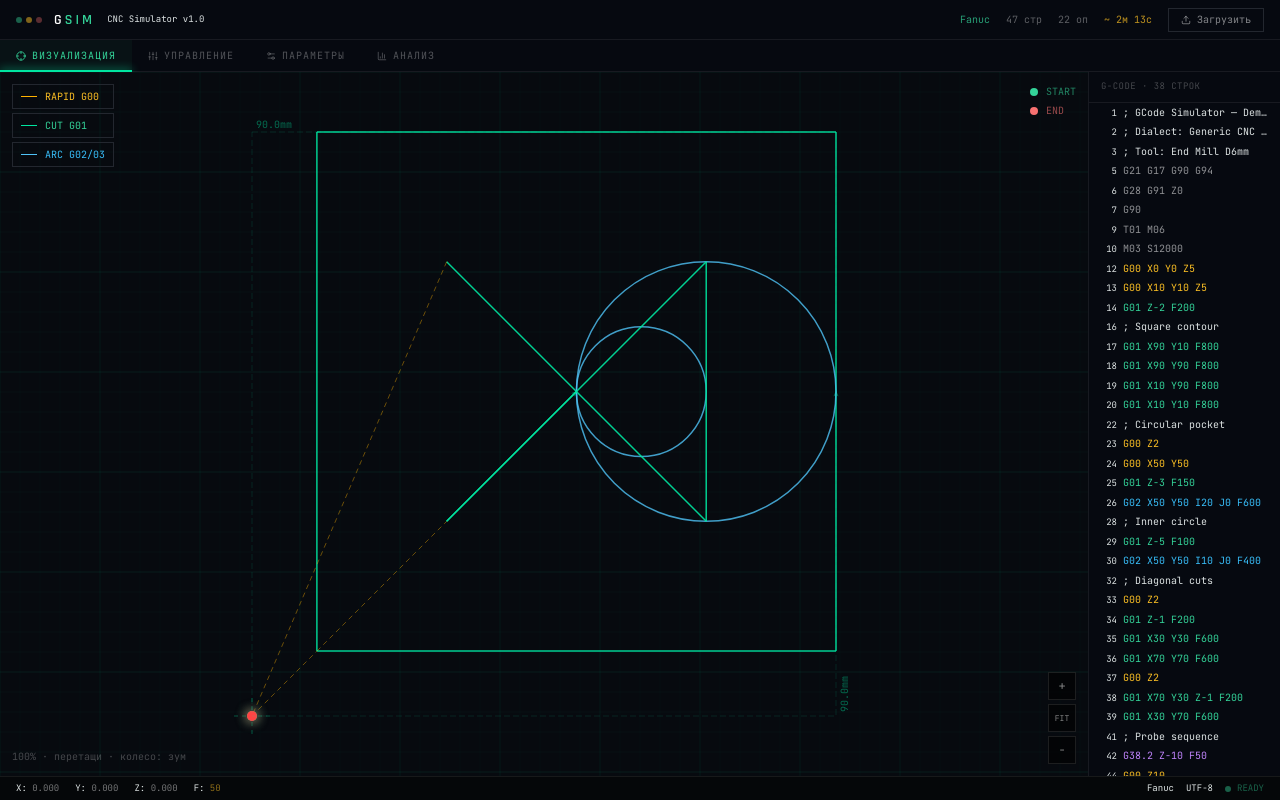
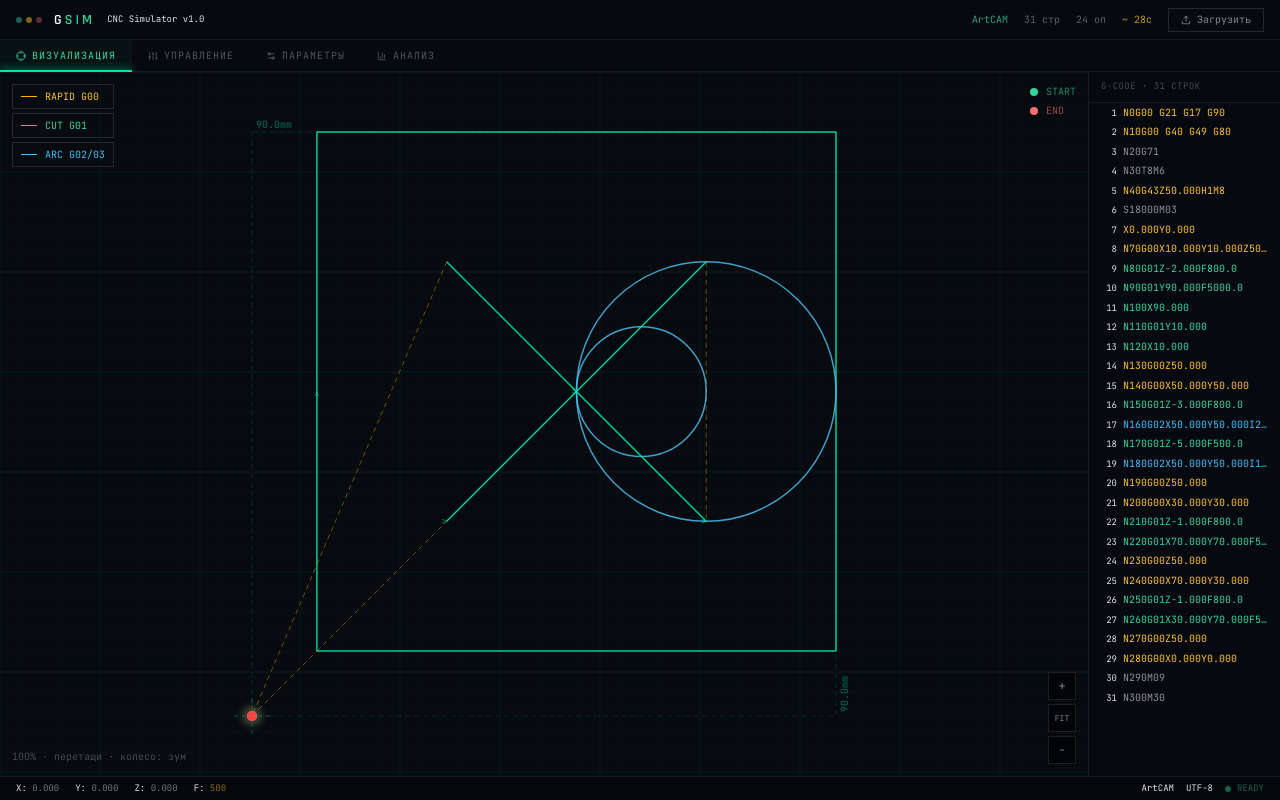
Before and after one commit to pr-poehali-dev/gcode-simulator-visualization, a React (Vite) app: page / in a window 1280 px wide. Built offline with nearby package versions, Linux system fonts and the light colour scheme.

Commit message:
Добавить CNC G-код программу

```diff
--- a/src/pages/Index.tsx
+++ b/src/pages/Index.tsx
@@ -49,12 +49,15 @@ interface ParseResult {
 
 // ─── G-Code Parser ────────────────────────────────────────────────────────────
 function detectDialect(code: string): string {
-  if (/HAAS/i.test(code) || /Q\d+\s+R\d+/i.test(code)) return "Haas CNC";
+  if (/ArtCAM/i.test(code) || /G71/.test(code) && /N\d+G\d+/.test(code)) return "ArtCAM";
+  if (/HAAS/i.test(code)) return "Haas CNC";
   if (/FANUC/i.test(code) || /\(FANUC/i.test(code)) return "Fanuc";
   if (/;MACH3/i.test(code) || /\(Mach3/i.test(code)) return "Mach3";
   if (/GRBL/i.test(code) || /\$H/i.test(code)) return "GRBL";
   if (/LinuxCNC/i.test(code)) return "LinuxCNC";
   if (/Marlin/i.test(code) || /M104/i.test(code)) return "Marlin 3D";
+  // Detect N-numbered lines (Fanuc-style or ArtCAM)
+  if (/^N\d+/m.test(code)) return "Fanuc / ArtCAM";
   return "G-code (Generic)";
 }
 
@@ -80,31 +83,65 @@ function parseGCode(code: string): ParseResult {
     Math.sqrt((b.x - a.x) ** 2 + (b.y - a.y) ** 2 + (b.z - a.z) ** 2);
 
   for (let i = 0; i < rawLines.length; i++) {
-    const raw = rawLines[i].trim();
+    let raw = rawLines[i].trim();
     if (!raw) continue;
 
-    const isComment = /^[;(]/.test(raw);
+    // Strip inline comments: (text) and ;text
+    raw = raw.replace(/\([^)]*\)/g, " ").replace(/;.*$/, "").trim();
+    if (!raw) continue;
+
+    // Strip line numbers: N0, N10, N100 etc (at start of line)
+    const stripped = raw.replace(/^N\d+\s*/i, "");
+
+    const isComment = /^[;(%]/.test(raw);
+
+    // Parse ALL word-address params from the stripped line
     const params: Record<string, number> = {};
     const paramPattern = /([A-Za-z])([+-]?\d+\.?\d*)/g;
     let m;
-    while ((m = paramPattern.exec(raw)) !== null) {
-      params[m[1].toUpperCase()] = parseFloat(m[2]);
+    while ((m = paramPattern.exec(stripped)) !== null) {
+      const letter = m[1].toUpperCase();
+      // Skip N (line numbers) and already-used letters
+      if (letter === "N") continue;
+      params[letter] = parseFloat(m[2]);
     }
 
-    const commandMatch = raw.match(/([GM]\d+\.?\d*)/i);
-    const command = commandMatch ? commandMatch[1].toUpperCase() : "";
+    // Find ALL G-codes on this line (ArtCAM puts multiple: N0G00 G21 G17 G90)
+    const gcodes: string[] = [];
+    const gcodePattern = /G(\d+\.?\d*)/gi;
+    let gm;
+    while ((gm = gcodePattern.exec(stripped)) !== null) {
+      gcodes.push("G" + parseInt(gm[1]).toString().padStart(2, "0").replace(/^G0(\d)$/, "G0$1"));
+    }
+    // Normalize: G00→G0, G01→G1, etc but keep as canonical string
+    const normalizeG = (g: string) => {
+      const n = parseInt(g.slice(1));
+      return "G" + n;
+    };
+    const gcodeNorm = gcodes.map(normalizeG);
 
-    if (command === "G0" || command === "G00") modal.motion = "G0";
-    if (command === "G1" || command === "G01") modal.motion = "G1";
-    if (command === "G2" || command === "G02") { modal.motion = "G2"; modal.arcCCW = false; }
-    if (command === "G3" || command === "G03") { modal.motion = "G3"; modal.arcCCW = true; }
-    if (command === "G90") modal.coords = "G90";
-    if (command === "G91") modal.coords = "G91";
+    // Find M-codes
+    const mcodes: string[] = [];
+    const mcodePattern = /M(\d+)/gi;
+    while ((gm = mcodePattern.exec(stripped)) !== null) {
+      mcodes.push("M" + parseInt(gm[1]));
+    }
 
+    // Update modal state from all G-codes on this line
+    for (const g of gcodeNorm) {
+      if (g === "G0") modal.motion = "G0";
+      else if (g === "G1") modal.motion = "G1";
+      else if (g === "G2") { modal.motion = "G2"; modal.arcCCW = false; }
+      else if (g === "G3") { modal.motion = "G3"; modal.arcCCW = true; }
+      else if (g === "G90") modal.coords = "G90";
+      else if (g === "G91") modal.coords = "G91";
+      // G71 = metric (same as G21), G70 = inch (same as G20)
+    }
+
+    // Update feedrate, spindle, tool
     if (params.F) {
       feedrate = params.F;
       if (!feedrates.includes(feedrate)) feedrates.push(feedrate);
-      // detect plunge vs cutting feed by Z motion
       if (params.Z !== undefined && params.Z < pos.z && firstPlungeFeed === null) firstPlungeFeed = feedrate;
       if (params.X !== undefined || params.Y !== undefined) {
         if (maxCuttingFeed === null || feedrate > maxCuttingFeed) maxCuttingFeed = feedrate;
@@ -122,56 +159,67 @@ function parseGCode(code: string): ParseResult {
     let type: GCodeLine["type"] = "other";
     const hasMotion = params.X !== undefined || params.Y !== undefined || params.Z !== undefined;
 
-    if (isComment || !command) {
+    // Determine move type:
+    // Priority: explicit G on this line > modal
+    const hasG0 = gcodeNorm.includes("G0");
+    const hasG1 = gcodeNorm.includes("G1");
+    const hasG2 = gcodeNorm.includes("G2");
+    const hasG3 = gcodeNorm.includes("G3");
+
+    if (isComment) {
       type = "comment";
-    } else if ((command === "G0" || command === "G00") || (modal.motion === "G0" && hasMotion && !command.match(/^G[123]/))) {
+    } else if (hasG2 || hasG3 || modal.motion === "G2" || modal.motion === "G3") {
+      // Arc — only if there's actual motion params
+      if (hasMotion || params.I !== undefined || params.J !== undefined) {
+        type = "arc";
+        const isCCW = hasG3 || (!hasG2 && modal.motion === "G3");
+        const arcCx = pos.x + (params.I ?? 0);
+        const arcCy = pos.y + (params.J ?? 0);
+        const arcR = Math.sqrt((pos.x - arcCx) ** 2 + (pos.y - arcCy) ** 2);
+        const startAngle = Math.atan2(pos.y - arcCy, pos.x - arcCx);
+        const endAngle = Math.atan2(newPos.y - arcCy, newPos.x - arcCx);
+        let dAngle = isCCW ? endAngle - startAngle : startAngle - endAngle;
+        if (dAngle <= 0) dAngle += Math.PI * 2;
+        if (params.X === undefined && params.Y === undefined) dAngle = Math.PI * 2;
+        cutDist += arcR * dAngle;
+        arcs++;
+        paths.push({
+          from: { ...pos }, to: { ...newPos }, type: "arc", lineNum: i + 1, feedrate,
+          arcCx, arcCy, arcR, arcStartAngle: startAngle, arcEndAngle: endAngle, arcCCW: isCCW,
+        });
+      }
+    } else if (hasG1 || (!hasG0 && !hasG2 && !hasG3 && modal.motion === "G1" && hasMotion)) {
+      // Linear cut
+      type = "cut";
+      if (hasMotion) {
+        cutDist += dist3(pos, newPos);
+        cutMoves++;
+        paths.push({ from: { ...pos }, to: { ...newPos }, type: "cut", lineNum: i + 1, feedrate });
+      }
+    } else if (hasG0 || (!hasG1 && !hasG2 && !hasG3 && modal.motion === "G0" && hasMotion)) {
+      // Rapid
       type = "rapid";
       if (hasMotion) {
         rapidDist += dist3(pos, newPos);
         rapidMoves++;
         paths.push({ from: { ...pos }, to: { ...newPos }, type: "rapid", lineNum: i + 1, feedrate });
       }
-    } else if (command === "G1" || command === "G01" || (modal.motion === "G1" && hasMotion && !command.match(/^G[023]/))) {
-      type = "cut";
-      if (hasMotion) {
-        cutDist += dist3(pos, newPos);
-        cutMoves++;
-        paths.push({ from: { ...pos }, to: { ...newPos }, type: "cut", lineNum: i + 1, feedrate });
-      }
-    } else if (command.match(/^G0?[23]$/)) {
-      type = "arc";
-      const isCCW = command === "G3" || command === "G03";
-      if (hasMotion || params.I !== undefined || params.J !== undefined) {
-        // Arc center relative to start position
-        const cx = pos.x + (params.I ?? 0);
-        const cy = pos.y + (params.J ?? 0);
-        const r = Math.sqrt((pos.x - cx) ** 2 + (pos.y - cy) ** 2);
-        const startAngle = Math.atan2(pos.y - cy, pos.x - cx);
-        const endAngle = Math.atan2(newPos.y - cy, newPos.x - cx);
-        // Approximate arc length
-        let dAngle = isCCW ? endAngle - startAngle : startAngle - endAngle;
-        if (dAngle <= 0) dAngle += Math.PI * 2;
-        // Full circle when start == end
-        if (params.X === undefined && params.Y === undefined) dAngle = Math.PI * 2;
-        cutDist += r * dAngle;
-        arcs++;
-        paths.push({
-          from: { ...pos }, to: { ...newPos }, type: "arc", lineNum: i + 1, feedrate,
-          arcCx: cx, arcCy: cy, arcR: r, arcStartAngle: startAngle, arcEndAngle: endAngle, arcCCW: isCCW,
-        });
-      }
-    } else if (command.startsWith("G38")) {
+    } else if (stripped.match(/^G38/i)) {
       type = "probe";
     }
 
-    if (hasMotion && type !== "comment") {
+    if (hasMotion) {
       if (newPos.z < maxDepth) maxDepth = newPos.z;
-      minX = Math.min(minX, newPos.x); maxX = Math.max(maxX, newPos.x);
-      minY = Math.min(minY, newPos.y); maxY = Math.max(maxY, newPos.y);
+      if (type !== "comment" && type !== "other") {
+        minX = Math.min(minX, newPos.x); maxX = Math.max(maxX, newPos.x);
+        minY = Math.min(minY, newPos.y); maxY = Math.max(maxY, newPos.y);
+      }
       pos = newPos;
     }
 
-    lines.push({ lineNum: i + 1, raw, command, params, type });
+    // Determine display command label
+    const displayCmd = gcodeNorm[0] || mcodes[0] || "";
+    lines.push({ lineNum: i + 1, raw: rawLines[i].trim(), command: displayCmd, params, type });
   }
 
   const totalDist = rapidDist + cutDist;
@@ -206,53 +254,37 @@ function parseGCode(code: string): ParseResult {
 }
 
 // ─── Demo G-code ─────────────────────────────────────────────────────────────
-const DEMO_GCODE = `; GCode Simulator — Demo Program
-; Dialect: Generic CNC / Fanuc compatible
-; Tool: End Mill D6mm
-
-G21 G17 G90 G94
-G28 G91 Z0
-G90
-
-T01 M06
-M03 S12000
-
-G00 X0 Y0 Z5
-G00 X10 Y10 Z5
-G01 Z-2 F200
-
-; Square contour
-G01 X90 Y10 F800
-G01 X90 Y90 F800
-G01 X10 Y90 F800
-G01 X10 Y10 F800
-
-; Circular pocket
-G00 Z2
-G00 X50 Y50
-G01 Z-3 F150
-G02 X50 Y50 I20 J0 F600
-
-; Inner circle
-G01 Z-5 F100
-G02 X50 Y50 I10 J0 F400
-
-; Diagonal cuts
-G00 Z2
-G01 Z-1 F200
-G01 X30 Y30 F600
-G01 X70 Y70 F600
-G00 Z2
-G01 X70 Y30 Z-1 F200
-G01 X30 Y70 F600
-
-; Probe sequence
-G38.2 Z-10 F50
-
-G00 Z10
-G00 X0 Y0
-M05
-M30`;
+const DEMO_GCODE = `N0G00 G21 G17 G90
+N10G00 G40 G49 G80
+N20G71
+N30T8M6
+N40G43Z50.000H1M8
+S18000M03
+X0.000Y0.000
+N70G00X10.000Y10.000Z50.000
+N80G01Z-2.000F800.0
+N90G01Y90.000F5000.0
+N100X90.000
+N110G01Y10.000
+N120X10.000
+N130G00Z50.000
+N140G00X50.000Y50.000
+N150G01Z-3.000F800.0
+N160G02X50.000Y50.000I20.000J0.000F4000.0
+N170G01Z-5.000F500.0
+N180G02X50.000Y50.000I10.000J0.000F3000.0
+N190G00Z50.000
+N200G00X30.000Y30.000
+N210G01Z-1.000F800.0
+N220G01X70.000Y70.000F5000.0
+N230G00Z50.000
+N240G00X70.000Y30.000
+N250G01Z-1.000F800.0
+N260G01X30.000Y70.000F5000.0
+N270G00Z50.000
+N280G00X0.000Y0.000
+N290M09
+N300M30`;
 
 // ─── Canvas Visualizer ────────────────────────────────────────────────────────
 interface VisualizerProps {
```
